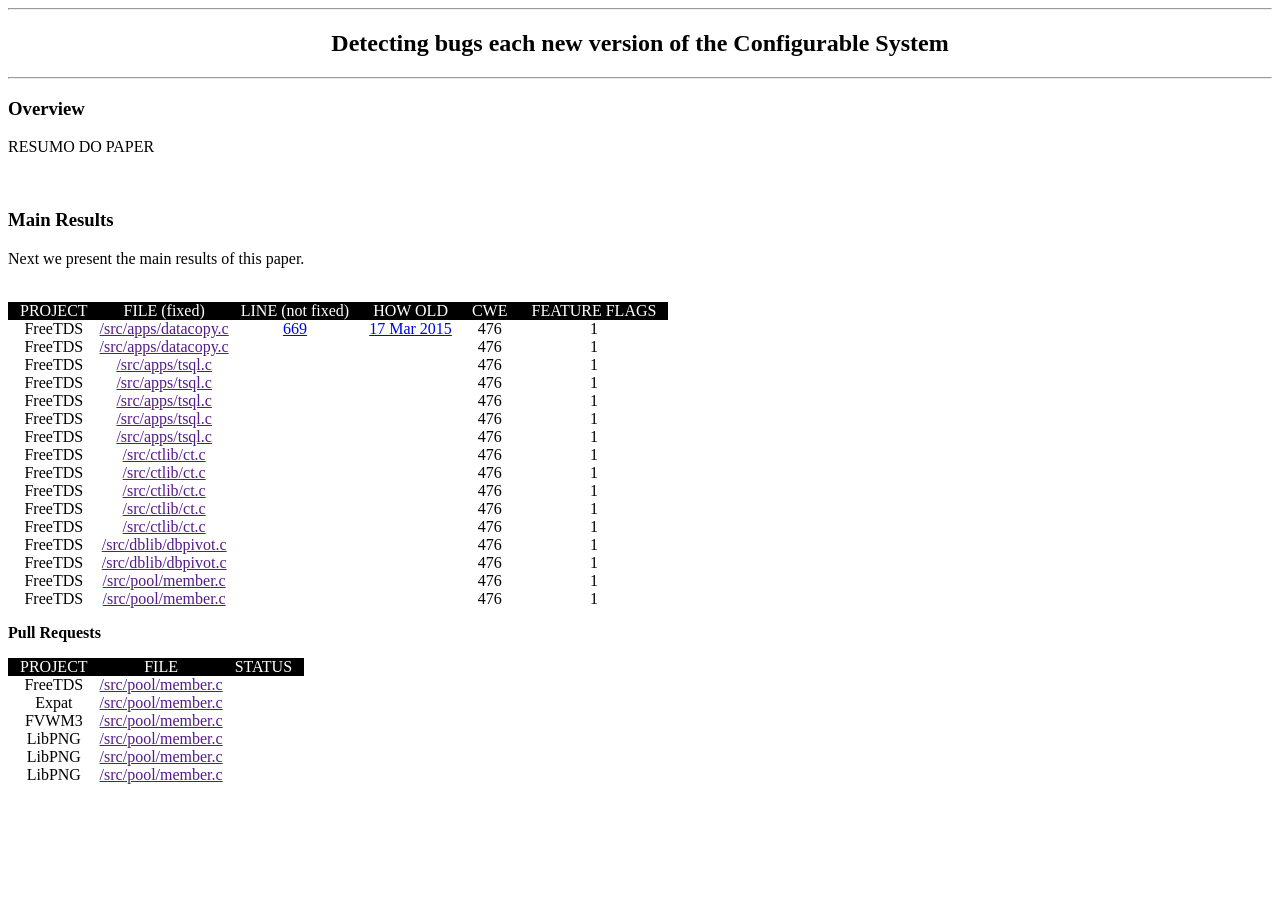
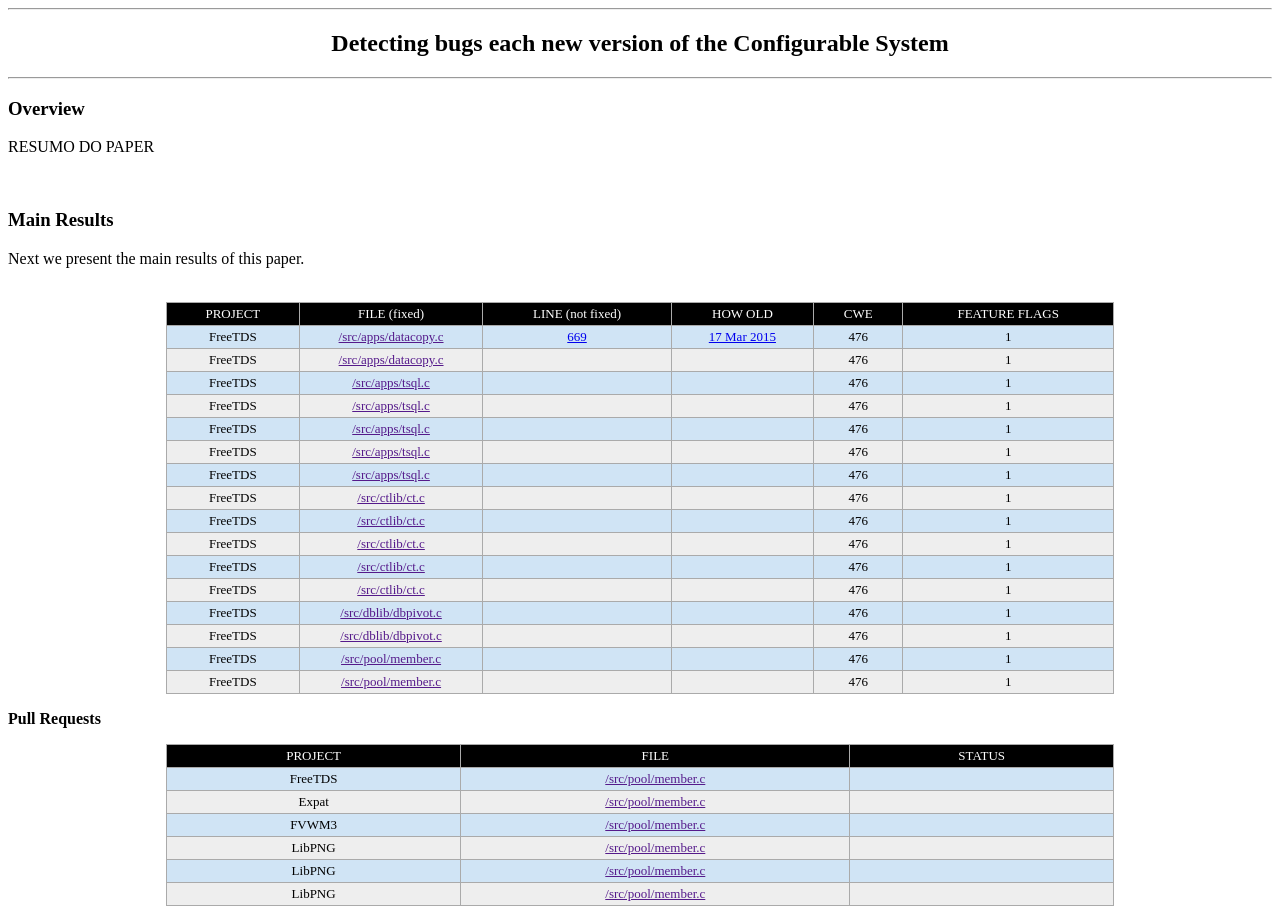
Before and after one commit to configurableSystem/configurablesystem.github.io, a plain HTML site: page index.html in a window 1280 px wide. Before the commit the page ends 800 px from the top, so only its background shows below. Drawn offline with Linux system fonts and the light colour scheme.

Commit message:
fix head
fix head

```diff
--- a/index.html
+++ b/index.html
@@ -1,10 +1,11 @@
 <!DOCTYPE HTML PUBLIC "-//W3C//DTD HTML 4.01//EN" "http://www.w3.org/TR/html4/strict.dtd">
 <html>
 <head>
- <link rel="stylesheet" href="css.css">
-  <script></script>
-  <meta http-equiv="Content-Type" content="text/html; charset=utf8"><title>Configuration-Related Bugs : Empirical Study</title>
-  <link rel="stylesheet" href="main.css">
+      <script></script>
+      <meta charset="UTF-8">
+      <meta name="viewport" content="width=device-width, initial-scale=1.0">
+      <meta http-equiv="X-UA-Compatible" content="ie=edge">
+      <link rel="stylesheet" type="text/css" href="style.css">
   </head>
 <body>
 <hr>
```
